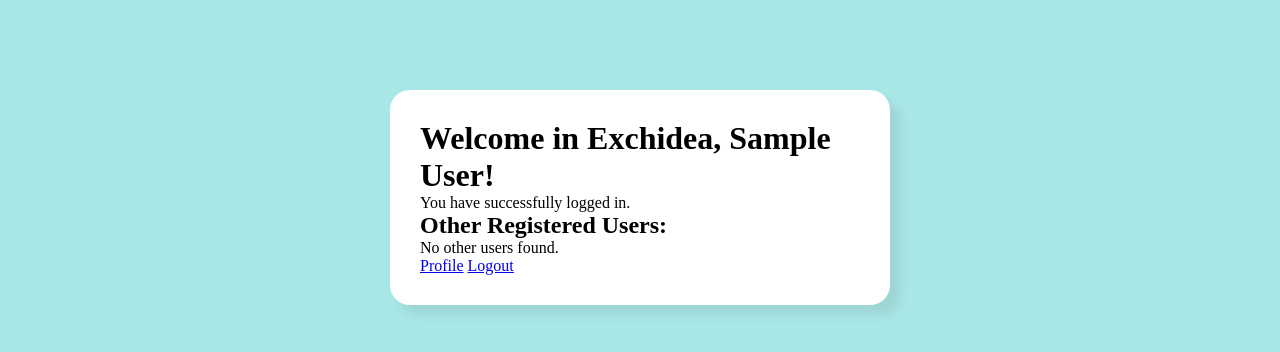
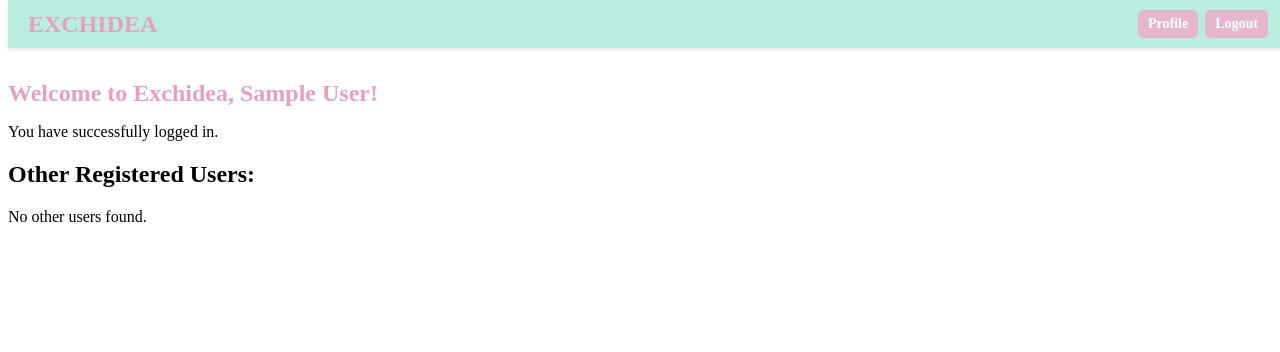
Before and after one commit to greensod/dhur, a PHP site: page /home.php in a window 1280 px wide. Shown: the top 352 px of the page. Run offline with PHP 8.4, Linux system fonts and the light colour scheme; the visitor is signed in with stand-in values (Sample User, id 1); data that the repository does not hold is empty.

Commit message:
updated till other users profile

```diff
--- a/home.php
+++ b/home.php
@@ -11,7 +11,7 @@
 
 // Fetch user details (assuming they were stored in the session)
 $user_name = $_SESSION['user_name']; // You would store the name during login
-$query = "SELECT fname, email, mobile, dob, gender, interests FROM user WHERE email != '$user_email'";
+$query = "SELECT user_id,fname, email, mobile, dob, gender, interests FROM user WHERE email != '$user_email'";
 $result = mysqli_query($conn, $query);
 
 $users = [];
@@ -30,7 +30,7 @@
 <head>
     <meta charset="UTF-8">
     <meta name="viewport" content="width=device-width, initial-scale=1.0">
-    <link rel="stylesheet" href="style.css">
+    <!-- <link rel="stylesheet" href="style.css"> -->
     <title>Home</title>
     <style>
         .user-table {
@@ -50,11 +50,65 @@
         .user-table th {
             background-color: #efc9c9;
         }
+        .navbar {
+
+            width: 100%;
+            background-color: rgba(178, 235, 221, 0.9); /* Slightly transparent background */
+            box-shadow: 0 2px 4px rgba(0, 0, 0, 0.1);
+            padding: 10px 20px;
+            display: flex;
+            align-items: center;
+            justify-content: space-between;
+            position: fixed;
+            top: 0;
+            z-index: 1000; /* Ensures navbar stays above other content */
+            box-sizing: border-box;
+
+        }
+
+        .navbar .nav-links {
+            display: flex;
+            gap: 7px;
+            margin-left: auto;
+        }
+        .navbar .exchidea {
+            font-size: 24px;
+            font-weight: bold;
+            color: rgb(230, 160, 192);
+            margin-right: 20px; /* Minimum gap */
+        }
+        .navbar .nav-links a {
+            text-decoration: none;
+            padding: 6px 10px;
+            background-color: rgb(230, 182, 206);
+            color: white;
+            border-radius: 5px;
+            font-weight: bold;
+            font-size: 14px;
+        }
+
+        .navbar .nav-links a:hover {
+            background-color: rgb(130, 242, 227);
+        }
+        .welcome {
+            font-size: 24px;
+            font-weight: bold;
+            color: rgb(230, 160, 192);
+            margin-right: 20px; /* Minimum gap */
+            margin-top: 80px;
+        }
     </style>
 </head>
 <body>
     <div class="container">
-        <h1>Welcome in Exchidea, <?php echo htmlspecialchars($user_name); ?>!</h1>
+        <div class="navbar">
+         <span class="exchidea">EXCHIDEA</span>
+         <div class="nav-links">
+            <a href="profile.php" class="btn">Profile</a>
+            <a href="logout.php" class="btn">Logout</a>
+         </div>
+        </div>
+        <h1 class="welcome">Welcome to Exchidea, <?php echo htmlspecialchars($user_name); ?>!</h1>
         <p>You have successfully logged in.</p>
 
         <h2>Other Registered Users:</h2>
@@ -75,7 +129,7 @@
                         <tr>
                             <!-- Each name links to the profile.php of the respective user -->
                             <td>
-                                <a href="profile.php?user_id=<?php echo $other_user['id']; ?>">
+                               <a href="view_user.php?user_id=<?php echo $other_user['user_id']; ?>">
                                     <?php echo htmlspecialchars($other_user['fname']); ?>
                                 </a>
                             </td>
@@ -88,10 +142,7 @@
             <p>No other users found.</p>
         <?php endif; ?>
 
-        <div class="navigation">
-            <a href="profile.php" class="btn">Profile</a>
-            <a href="logout.php" class="btn">Logout</a>
-        </div>
+
     </div>
 </body>
 </html>
--- a/profile.php
+++ b/profile.php
@@ -160,7 +160,7 @@
 
         }
 
-        .navbar .welcome {
+        .navbar .exchidea {
             font-size: 24px;
             font-weight: bold;
             color: rgb(230, 160, 192);
@@ -194,7 +194,7 @@
 
 <div class="container">
     <div class="navbar">
-      <span class="welcome">EXCHIDEA</span>
+      <span class="exchidea">EXCHIDEA</span>
       <div class="nav-links">
         <a href="edit_profile.php">Edit Profile</a>
         <a href="home.php">Home</a>
```
Also changed, not shown: view_user.php (added, +102 -0 lines), uploads/profile_pictures/1735201398_3065533.jpg (added).
